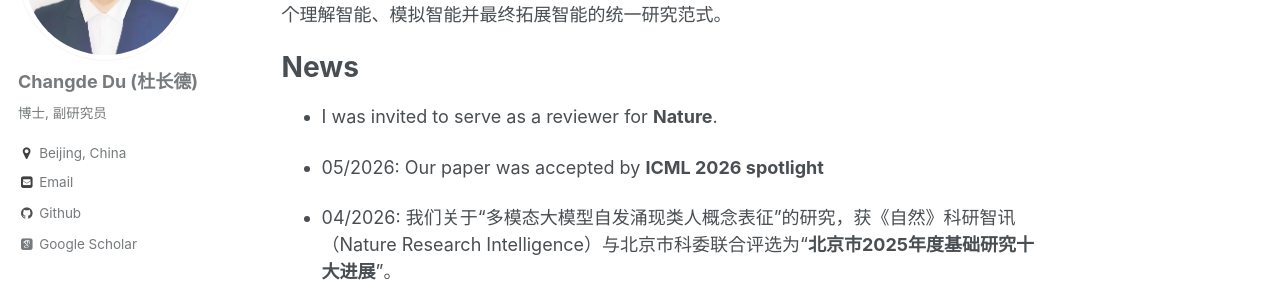
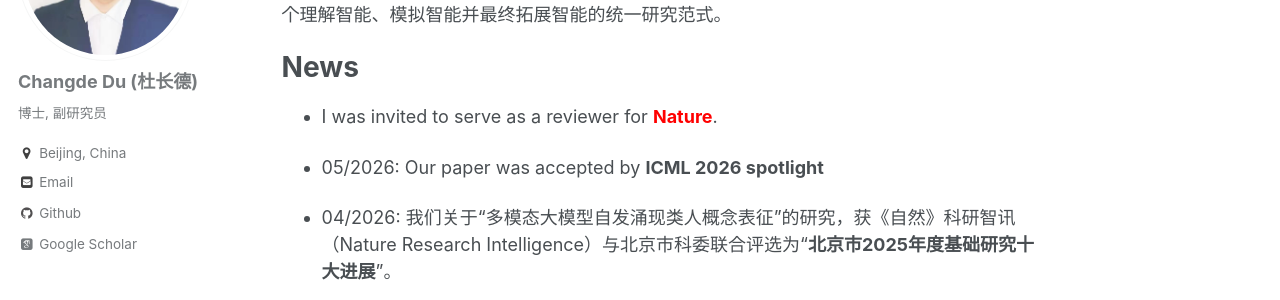
Before and after one commit to ChangdeDu/changdedu.github.io, a Jekyll site: the page built from _pages/about.md, in a window 1280 px wide and 900 px high, scrolled down 957 px. Shown: the part 150-450 px from the top of the window. Built offline with Jekyll 4.4.1, drawn with Linux system fonts in a browser that asks for light colours; some web fonts are replaced.

Commit message:
Update about.md

```diff
--- a/_pages/about.md
+++ b/_pages/about.md
@@ -22,7 +22,7 @@ redirect_from:
 总体而言，我的研究强调双向启发：一方面以人工智能为工具解析大脑，加速神经科学的发现进程；另一方面以大脑为蓝本优化AI，突破当前模型在表征深度与适应性上的瓶颈。目标是建立一个理解智能、模拟智能并最终拓展智能的统一研究范式。
 
 # News
-- I was invited to serve as a reviewer for **Nature**.
+- I was invited to serve as a reviewer for <span style="color:red">**Nature**</span>.
 
 - 05/2026: Our paper was accepted by **ICML 2026 spotlight**
 
```
